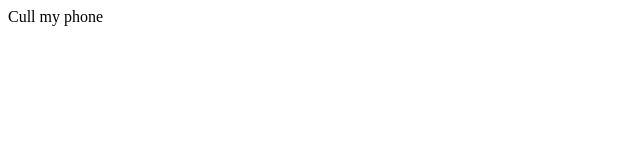
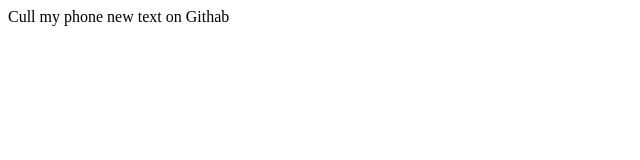
Before and after one commit to VadimBerezenskiy/Home_work, a plain HTML site: page index.html in a window 1280 px wide. Shown: the whole page, without its empty margins (0-640 px from the left). Drawn offline with Linux system fonts and the light colour scheme.

Commit message:
Update index.html
2 commit

```diff
--- a/index.html
+++ b/index.html
@@ -8,6 +8,8 @@
   <body>
     <div>
       Cull my phone
+
+      new text on Githab
     </div>
   </body>
 </html>
```
